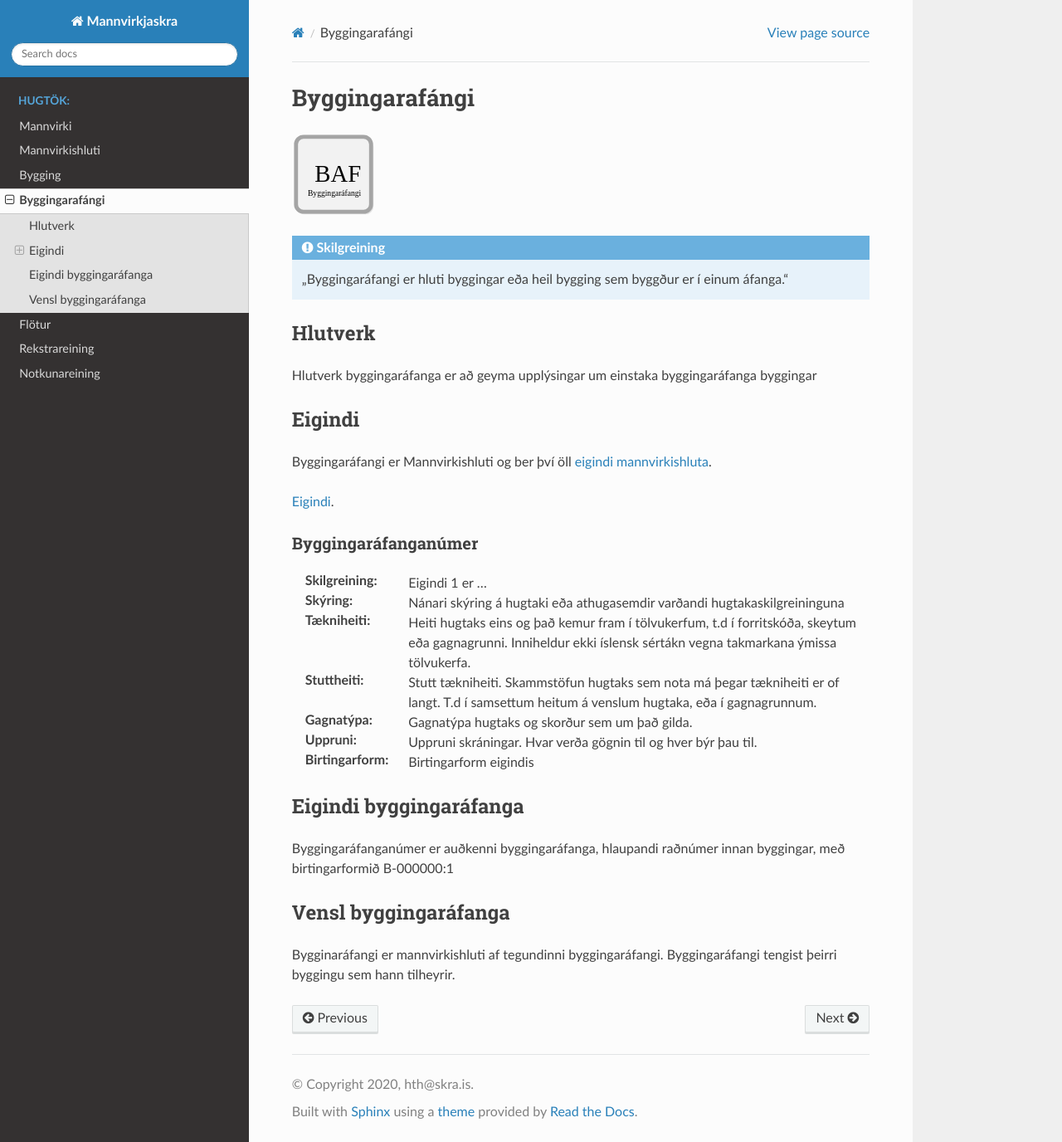
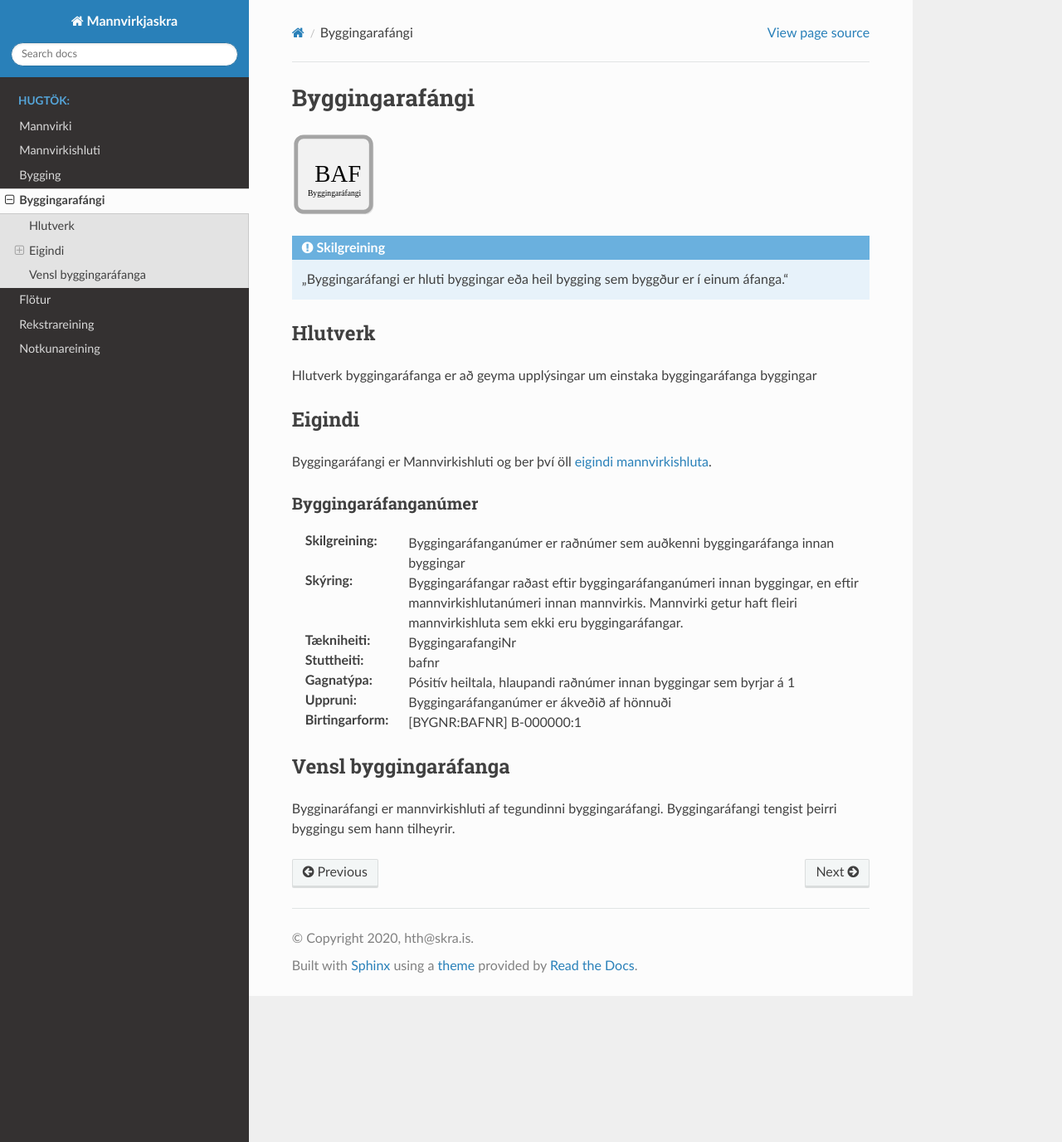
Before and after one commit to hthl/Mannvirkjaskra, a Sphinx documentation site: the page built from source/byggingarafangi.rst, in a window 1280 px wide and 1376 px high. Shown: the whole window at 83% size. Built offline with Sphinx 7.4.7 and the Read the Docs theme 2.0.0, drawn with Linux system fonts in a browser that asks for light colours.

Commit message:
Update byggingarafangi.rst

```diff
--- a/source/byggingarafangi.rst
+++ b/source/byggingarafangi.rst
@@ -19,32 +19,24 @@ Eigindi
 
 Byggingaráfangi er Mannvirkishluti og ber því öll :ref:`eigindi mannvirkishluta<mannvirkishluti_eigindi>`.
 
-:ref:`mannvirkishluti_eigindi`.
 
 Byggingaráfanganúmer
 ~~~~~~~~~~~~~~~~~~~~
 
 :Skilgreining:
- Eigindi 1 er ...
-
+ Byggingaráfanganúmer er raðnúmer sem auðkenni byggingaráfanga innan byggingar
 :Skýring:
-  Nánari skýring á hugtaki eða athugasemdir varðandi hugtakaskilgreininguna
+  Byggingaráfangar raðast eftir byggingaráfanganúmeri innan byggingar, en eftir mannvirkishlutanúmeri innan mannvirkis. Mannvirki getur haft fleiri mannvirkishluta sem ekki eru byggingaráfangar.
 :Tækniheiti:
- Heiti hugtaks eins og það kemur fram í tölvukerfum, t.d í forritskóða, skeytum eða gagnagrunni.
- Inniheldur ekki íslensk sértákn vegna takmarkana ýmissa tölvukerfa.
+ ByggingarafangiNr
 :Stuttheiti:
- Stutt tækniheiti. Skammstöfun hugtaks sem nota má þegar tækniheiti er of langt. T.d í samsettum heitum á venslum hugtaka, eða í gagnagrunnum.
+ bafnr
 :Gagnatýpa:
- Gagnatýpa hugtaks og skorður sem um það gilda.
+ Pósitív heiltala, hlaupandi raðnúmer innan byggingar sem byrjar á 1
 :Uppruni:
- Uppruni skráningar. Hvar verða gögnin til og hver býr þau til.
+ Byggingaráfanganúmer er ákveðið af hönnuði
 :Birtingarform:
- Birtingarform eigindis
-
-Eigindi byggingaráfanga
--------------------
-
-Byggingaráfanganúmer er auðkenni byggingaráfanga, hlaupandi raðnúmer innan byggingar, með birtingarformið B-000000:1
+ [BYGNR:BAFNR] B-000000:1
 
 
 Vensl byggingaráfanga
```
